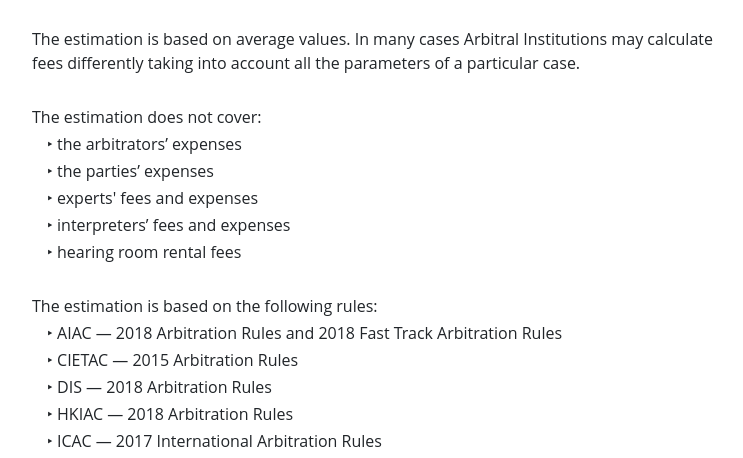
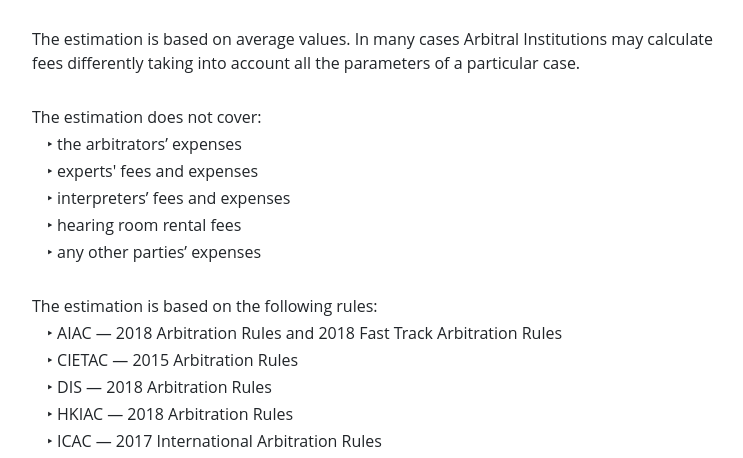
Before and after one commit to martaprilmay/arbcalc_demo, a Django app: page /about in a window 1280 px wide. Shown: the part 62-520 px from the top of the page, without its empty margins (111-854 px from the left). Run offline with Django 3.2, Linux system fonts and the light colour scheme; parts of the project's set-up code (start-up, migrations or seed data) failed here and were passed over; some libraries are stand-ins or nearby versions.

Commit message:
changed about

```diff
--- a/calc/templates/calc/about.html
+++ b/calc/templates/calc/about.html
@@ -11,10 +11,10 @@
   <br>
   <p class="about">The estimation does not cover:</p>
     <div class="my-li">&#8227; the arbitrators’ expenses</div>
-    <div class="my-li">&#8227; the parties’ expenses</div>
     <div class="my-li">&#8227; experts' fees and expenses</div>
     <div class="my-li">&#8227; interpreters’ fees and expenses</div>
-    <div class="my-li">&#8227; hearing  room rental fees</div>
+    <div class="my-li">&#8227; hearing room rental fees</div>
+    <div class="my-li">&#8227; any other parties’ expenses</div>
   <br>
   <p class="about">The estimation is based on the following rules:</p>
     <div class="my-li">&#8227; AIAC — 2018 Arbitration Rules and 2018 Fast Track Arbitration Rules</div>
```
